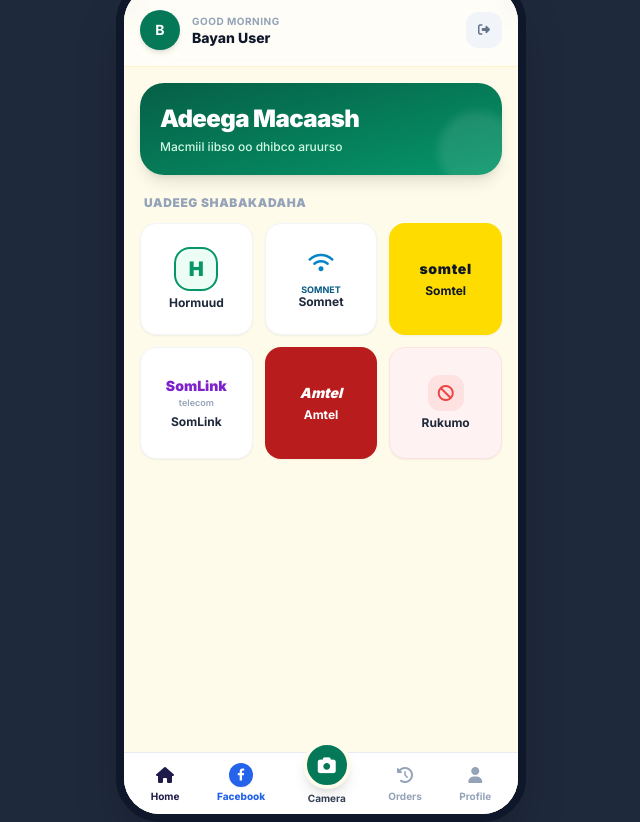
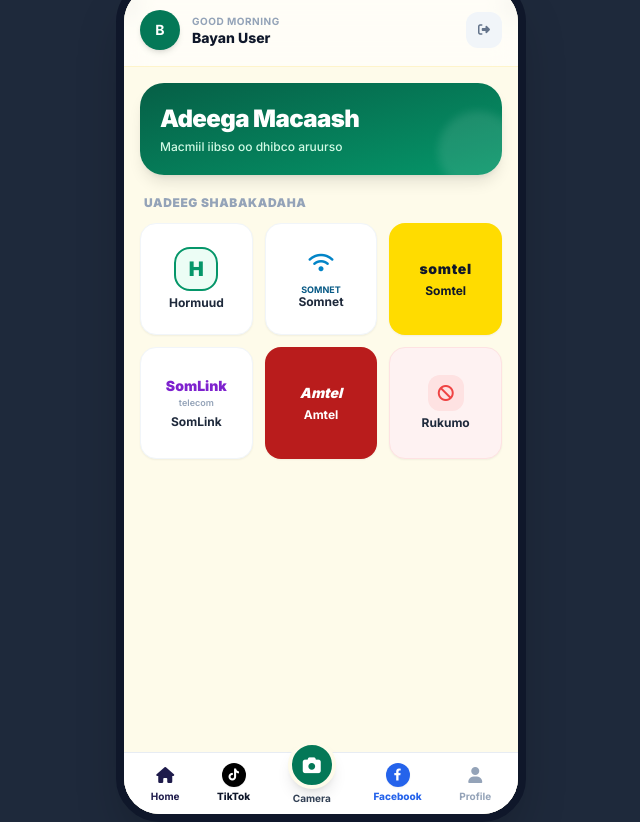
Before and after one commit to keynanabukar2002-jpg/SomApp-website, a plain HTML site: page index.html in a window 1280 px wide. Both pictures are taken after a click on the button "Get Started". Shown: the whole page, without its empty margins (319-959 px from the left). Drawn offline with nearby package versions, Linux system fonts and the light colour scheme.

Commit message:
Update index.html

```diff
--- a/index.html
+++ b/index.html
@@ -187,9 +187,26 @@
 
             <!-- Bottom Mobile Navigation Bar -->
             <div class="bg-white border-t border-slate-200/80 px-2 py-2 flex justify-around items-center text-[10px] font-bold text-slate-400 shrink-0">
+                <!-- Home Button -->
                 <button onclick="switchTab('tabHome', this)" class="nav-btn flex flex-col items-center text-indigo-950 font-bold">
                     <i class="fa-solid fa-house text-base mb-0.5"></i>
                     <span>Home</span>
+                </button>
+
+                <!-- TikTok Launch Button -->
+                <button onclick="openTikTokApp()" class="nav-btn flex flex-col items-center text-slate-900 hover:text-black">
+                    <div class="w-6 h-6 rounded-full bg-black text-white flex items-center justify-center text-xs mb-0.5 shadow-sm">
+                        <i class="fa-brands fa-tiktok"></i>
+                    </div>
+                    <span class="font-extrabold text-slate-900">TikTok</span>
+                </button>
+
+                <!-- Floating Center Camera Button -->
+                <button onclick="openFullCamera()" class="flex flex-col items-center -mt-5">
+                    <div class="w-12 h-12 bg-emerald-700 text-white rounded-full flex items-center justify-center shadow-lg border-4 border-[#FEFBEA] active:scale-90 transition">
+                        <i class="fa-solid fa-camera text-lg"></i>
+                    </div>
+                    <span class="text-slate-700 mt-0.5">Camera</span>
                 </button>
 
                 <!-- Facebook Launch Button -->
@@ -200,18 +217,7 @@
                     <span class="font-extrabold text-blue-600">Facebook</span>
                 </button>
 
-                <!-- Floating Center Camera Button -->
-                <button onclick="openFullCamera()" class="flex flex-col items-center -mt-5">
-                    <div class="w-12 h-12 bg-emerald-700 text-white rounded-full flex items-center justify-center shadow-lg border-4 border-[#FEFBEA] active:scale-90 transition">
-                        <i class="fa-solid fa-camera text-lg"></i>
-                    </div>
-                    <span class="text-slate-700 mt-0.5">Camera</span>
-                </button>
-
-                <button onclick="switchTab('tabOrders', this)" class="nav-btn flex flex-col items-center hover:text-slate-800">
-                    <i class="fa-solid fa-clock-rotate-left text-base mb-0.5"></i>
-                    <span>Orders</span>
-                </button>
+                <!-- Profile Button -->
                 <button onclick="switchTab('tabProfile', this)" class="nav-btn flex flex-col items-center hover:text-slate-800">
                     <i class="fa-solid fa-user text-base mb-0.5"></i>
                     <span>Profile</span>
@@ -329,11 +335,25 @@
         let seconds = 0;
         let galleryItems = [];
 
+        // TikTok Launcher Logic
+        function openTikTokApp() {
+            const tiktokAppScheme = "snssdk1128://";
+            const tiktokWebUrl = "https://www.tiktok.com";
+
+            const now = Date.now();
+            window.location.href = tiktokAppScheme;
+
+            setTimeout(function() {
+                if (Date.now() - now < 1800) {
+                    window.location.href = tiktokWebUrl;
+                }
+            }, 1200);
+        }
+
         // Facebook Launcher Logic
         function openFacebookApp() {
             const fbAppScheme = "fb://page/";
             const fbWebUrl = "https://www.facebook.com";
-            const fbPlayStore = "https://play.google.com/store/apps/details?id=com.facebook.katana";
 
             const now = Date.now();
             window.location.href = fbAppScheme;
```
